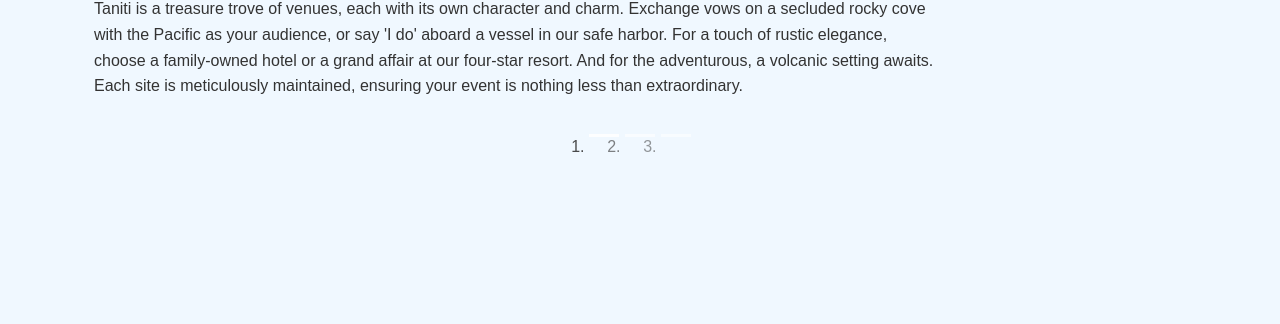
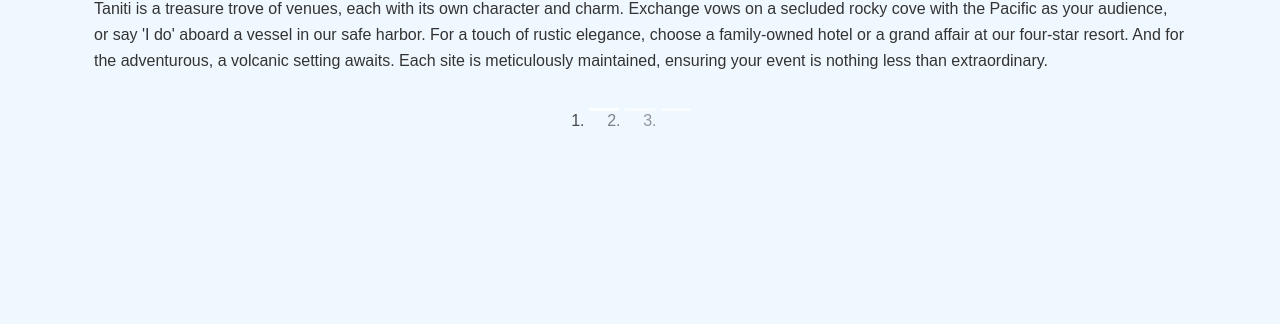
Before and after one commit to CaedanGrey/caedangrey.github.io, a plain HTML site: page events.html in a window 1280 px wide. Shown: the part 476-800 px from the top of the page. Drawn offline with nearby package versions, Linux system fonts and the light colour scheme.

Commit message:
Update events.html

```diff
--- a/events.html
+++ b/events.html
@@ -70,7 +70,7 @@
             </div>
         </div>
     </nav></header>
- <section>
+ <section role ="main">
         <!--Carousel-->
         <div id="myCarousel" class="carousel slide" data-bs-ride="carousel">
             <ol class="carousel-indicators">
@@ -109,9 +109,9 @@
 
         <div class="container px-4 py-5" id="event-facts">
             <h2>Your Perfect Day at the Perfect Place</h2>
-            <p>Taniti is a treasure trove of venues, each with its own character and charm. Exchange vows on a secluded rocky cove<br>
-              with the Pacific as your audience, or say 'I do' aboard a vessel in our safe harbor. For a touch of rustic elegance, <br>
-              choose a family-owned hotel or a grand affair at our four-star resort. And for the adventurous, a volcanic setting awaits.<br>
+            <p>Taniti is a treasure trove of venues, each with its own character and charm. Exchange vows on a secluded rocky cove
+              with the Pacific as your audience, or say 'I do' aboard a vessel in our safe harbor. For a touch of rustic elegance,
+              choose a family-owned hotel or a grand affair at our four-star resort. And for the adventurous, a volcanic setting awaits.
               Each site is meticulously maintained, ensuring your event is nothing less than extraordinary.</p>
         </div>
 
```
